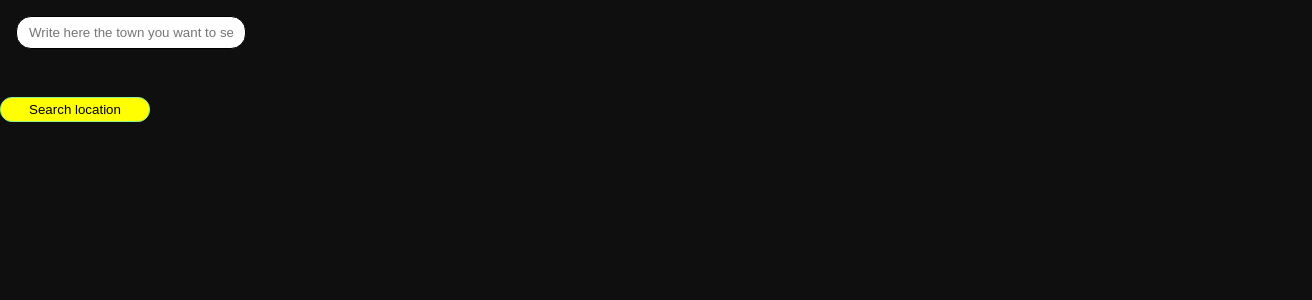
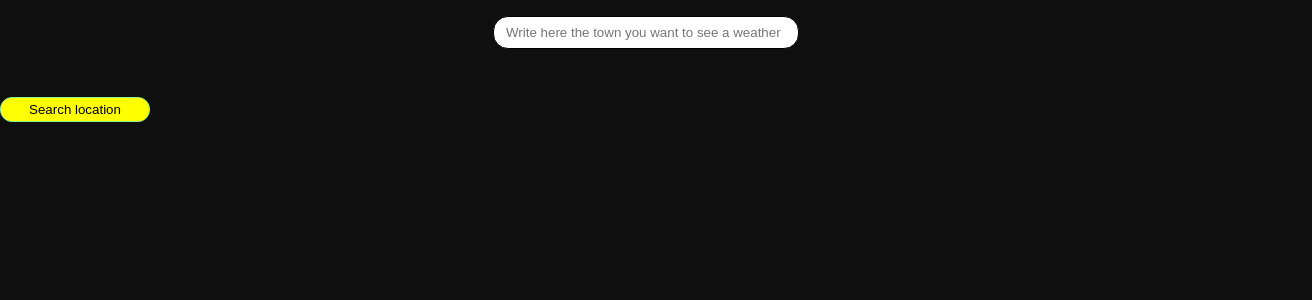
Before and after one commit to Majkan1/weather-app, a React (Vite) app: page / in a window 1280 px wide. Shown: the top 300 px of the page, 1312 px wide, since content can reach past the window. Built offline with nearby package versions, Linux system fonts and the light colour scheme.

Commit message:
Add proper width to ul

```diff
--- a/src/App.css
+++ b/src/App.css
@@ -20,7 +20,6 @@ input{
     padding:16px;
     width:100%;
     align-items:center;
-    width: 250px;
 }
 
 ul{
@@ -30,6 +29,7 @@ ul{
     align-items: center;
     background-color:bisque;
     border-radius:25px;
+    width: 250px;
 }
 button{
     width:150px;
```
